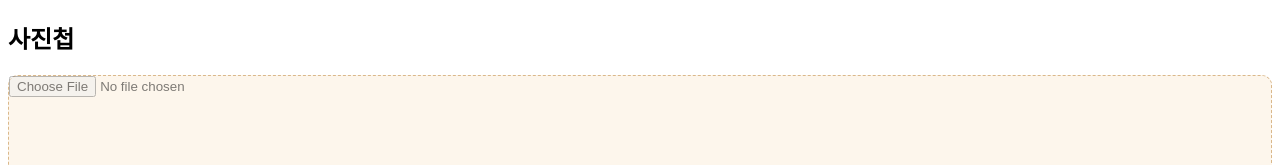
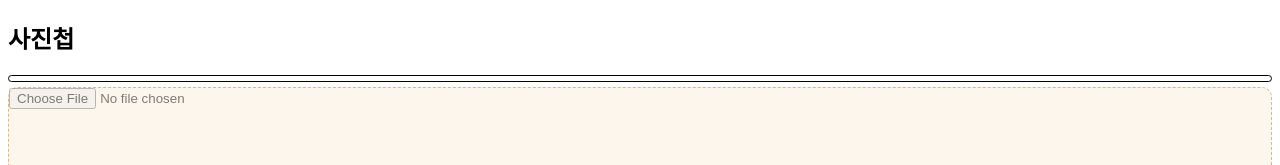
Before and after one commit to seanprehensible/my-photo-album, a React (Create React App) app in the folder client/: page / in a window 1280 px wide. Shown: the top 165 px of the page. Built offline with nearby package versions, Linux system fonts and the light colour scheme.

Commit message:
Add progress bar component

```diff
--- /dev/null
+++ b/client/src/components/ProgressBar.css
@@ -0,0 +1,13 @@
+.progress-bar-boundary {
+  height: 5px;
+  border: 1px solid #000;
+  border-radius: 10px;
+  margin-bottom: 5px;
+}
+
+.progress-bar-filled {
+  height: 5px;
+  background-color: #4caf50;
+  border-radius: 10px;
+  transition: 0.5s;
+}
--- /dev/null
+++ b/client/src/components/ProgressBar.js
@@ -0,0 +1,15 @@
+import React from "react";
+import "./ProgressBar.css";
+
+const ProgressBar = ({ percent }) => {
+  return (
+    <div className="progress-bar-boundary">
+      <div
+        className="progress-bar-filled"
+        style={{ width: `${percent}%` }}
+      ></div>
+    </div>
+  );
+};
+
+export default ProgressBar;
--- a/client/src/components/UploadForm.js
+++ b/client/src/components/UploadForm.js
@@ -2,11 +2,13 @@
 import axios from "axios";
 import "./UploadForm.css";
 import { toast } from "material-react-toastify";
+import ProgressBar from "./ProgressBar";
 
 const UplaodForm = () => {
   const defaultMsg = "이미지 파일을 업로드 해주세요.";
   const [file, setFile] = useState(null);
   const [fileName, setFileName] = useState(defaultMsg);
+  const [percent, setPercent] = useState(0);
 
   const imageSelectHandler = (event) => {
     console.log(event);
@@ -22,17 +24,28 @@
     try {
       const res = await axios.post("/upload", formData, {
         headers: { "Content-Type": "multipart/form-data" },
+        onUploadProgress: (progressEvent) => {
+          //   console.log(progressEvent);
+          setPercent(
+            Math.round((100 * progressEvent.loaded) / progressEvent.total)
+          );
+        },
       });
       console.log(res);
+      setTimeout(() => {
+        setPercent(0);
+      }, 3000);
       toast.success("업로드 성공!");
     } catch (err) {
       console.error(err);
+      setPercent(0);
       toast.error("업로드 실패!");
     }
   };
 
   return (
     <form onSubmit={onSubmitForm}>
+      <ProgressBar percent={percent} />
       <div className="file-dropper">
         <label htmlFor="image">{fileName}</label>
         <input id="image" type="file" onChange={imageSelectHandler} />
```
